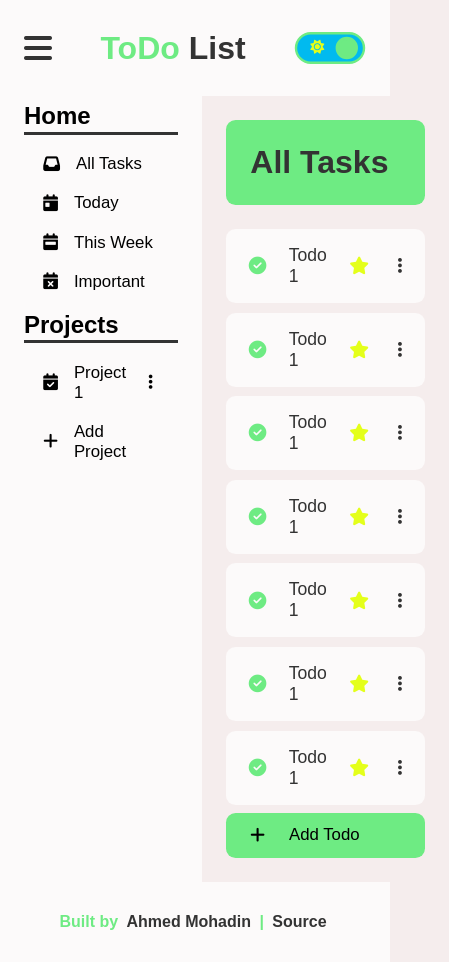
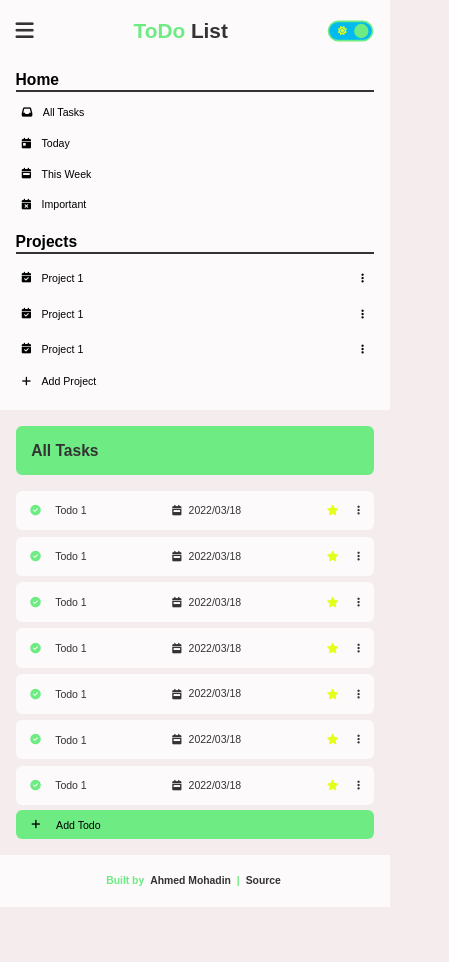
Before and after one commit to Ahmed-Mohadin/todo-list, a website built with webpack: page dist/index.html in a window 390 px wide. Shown: the whole page, 449 px wide, since content can reach past the window. After the commit the page ends 907 px from the top, so only its background shows below. Built offline with nearby package versions, Linux system fonts and the light colour scheme.

Commit message:
Added media queries

```diff
--- a/dist/index.html
+++ b/dist/index.html
@@ -32,23 +32,51 @@
 
             <article class="default-project">
                 <h2>Home</h2>
-                <button class="btn all-task"><i class="fa-solid fa-inbox"></i> All Tasks</button>
-                <button class="btn today"><i class="fa-solid fa-calendar-day"></i> Today</button>
-                <button class="btn this-week"><i class="fa-solid fa-calendar-week"></i> This Week</button>
-                <button class="btn important"><i class="fa-solid fa-calendar-xmark"></i> Important</button>
+                <ul class="home-project">
+                    <li class="all-task">
+                        <i class="fa-solid fa-inbox"></i>
+                        All Tasks
+                    </li>
+                    <li class="today">
+                        <i class="fa-solid fa-calendar-day"></i>
+                        Today
+                    </li>
+                    <li class="this-week">
+                        <i class="fa-solid fa-calendar-week"></i>
+                        This Week
+                    </li>
+                    <li class="important">
+                        <i class="fa-solid fa-calendar-xmark"></i>
+                        Important
+                    </li>
+                </ul>
             </article>
 
             <article class="user-project">
                 <h2>Projects</h2>
-                <div class="projects">
-                    <button class="btn">
-                        <span class="btn-text">
+                <ul class="projects">
+                    <li class="project-item">
+                        <span class="project-text">
                             <i class="fa-solid fa-calendar-check"></i>
                             <span>Project 1</span>
                         </span>
                         <i class="fa-solid fa-ellipsis-vertical"></i>
-                    </button>
-                </div>
+                    </li>
+                    <li class="project-item">
+                        <span class="project-text">
+                            <i class="fa-solid fa-calendar-check"></i>
+                            <span>Project 1</span>
+                        </span>
+                        <i class="fa-solid fa-ellipsis-vertical"></i>
+                    </li>
+                    <li class="project-item">
+                        <span class="project-text">
+                            <i class="fa-solid fa-calendar-check"></i>
+                            <span>Project 1</span>
+                        </span>
+                        <i class="fa-solid fa-ellipsis-vertical"></i>
+                    </li>
+                </ul>
                 <button class="btn add-project"><i class="fa-solid fa-plus"></i> Add Project</button>
             </article>
 
@@ -63,15 +91,9 @@
                             <i class="fa-solid fa-circle-check todo-check"></i>
                             <span>Todo 1</span>
                         </div>
-                        <div class="todo-icon">
-                            <i class="fa-solid fa-star todo-star"></i>
-                            <i class="fa-solid fa-ellipsis-vertical"></i>
-                        </div>
-                    </li>
-                    <li class="todo">
-                        <div class="todo-text">
-                            <i class="fa-solid fa-circle-check todo-check"></i>
-                            <span>Todo 1</span>
+                        <div class="todo-date">
+                            <i class="fa-solid fa-calendar-week"></i>
+                            <span>2022/03/18</span>
                         </div>
                         <div class="todo-icon">
                             <i class="fa-solid fa-star todo-star"></i>
@@ -83,15 +105,9 @@
                             <i class="fa-solid fa-circle-check todo-check"></i>
                             <span>Todo 1</span>
                         </div>
-                        <div class="todo-icon">
-                            <i class="fa-solid fa-star todo-star"></i>
-                            <i class="fa-solid fa-ellipsis-vertical"></i>
-                        </div>
-                    </li>
-                    <li class="todo">
-                        <div class="todo-text">
-                            <i class="fa-solid fa-circle-check todo-check"></i>
-                            <span>Todo 1</span>
+                        <div class="todo-date">
+                            <i class="fa-solid fa-calendar-week"></i>
+                            <span>2022/03/18</span>
                         </div>
                         <div class="todo-icon">
                             <i class="fa-solid fa-star todo-star"></i>
@@ -103,6 +119,10 @@
                             <i class="fa-solid fa-circle-check todo-check"></i>
                             <span>Todo 1</span>
                         </div>
+                        <div class="todo-date">
+                            <i class="fa-solid fa-calendar-week"></i>
+                            <span>2022/03/18</span>
+                        </div>
                         <div class="todo-icon">
                             <i class="fa-solid fa-star todo-star"></i>
                             <i class="fa-solid fa-ellipsis-vertical"></i>
@@ -113,6 +133,10 @@
                             <i class="fa-solid fa-circle-check todo-check"></i>
                             <span>Todo 1</span>
                         </div>
+                        <div class="todo-date">
+                            <i class="fa-solid fa-calendar-week"></i>
+                            <span>2022/03/18</span>
+                        </div>
                         <div class="todo-icon">
                             <i class="fa-solid fa-star todo-star"></i>
                             <i class="fa-solid fa-ellipsis-vertical"></i>
@@ -122,6 +146,38 @@
                         <div class="todo-text">
                             <i class="fa-solid fa-circle-check todo-check"></i>
                             <span>Todo 1</span>
+                        </div>
+                        <div class="todo-date">
+                            <i class="fa-solid fa-calendar-week"></i>
+                            <span>2022/03/18</span>
+                        </div>
+                        <div class="todo-icon">
+                            <i class="fa-solid fa-star todo-star"></i>
+                            <i class="fa-solid fa-ellipsis-vertical"></i>
+                        </div>
+                    </li>
+                    <li class="todo">
+                        <div class="todo-text">
+                            <i class="fa-solid fa-circle-check todo-check"></i>
+                            <span>Todo 1</span>
+                        </div>
+                        <div class="todo-date">
+                            <i class="fa-solid fa-calendar-week"></i>
+                            <span>2022/03/18</span>
+                        </div>
+                        <div class="todo-icon">
+                            <i class="fa-solid fa-star todo-star"></i>
+                            <i class="fa-solid fa-ellipsis-vertical"></i>
+                        </div>
+                    </li>
+                    <li class="todo">
+                        <div class="todo-text">
+                            <i class="fa-solid fa-circle-check todo-check"></i>
+                            <span>Todo 1</span>
+                        </div>
+                        <div class="todo-date">
+                            <i class="fa-solid fa-calendar-week"></i>
+                            <span>2022/03/18</span>
                         </div>
                         <div class="todo-icon">
                             <i class="fa-solid fa-star todo-star"></i>
@@ -141,7 +197,7 @@
                     <i class="fa-solid fa-calendar-check"></i>
                     <label for="project-name">Project name</label>
                 </div>
-                <input type="text" name="project-name" id="project-name">
+                <input type="text" name="project-name" id="project-name" required maxlength="20">
                 <div class="form-btn">
                     <button type="submit">Add</button>
                     <button type="button">Cancel</button>
@@ -153,7 +209,7 @@
                     <i class="fa-solid fa-circle-check"></i>
                     <label for="todo-name">What to do?</label>
                 </div>
-                <input type="text" name="todo-name" id="todo-name">
+                <input type="text" name="todo-name" id="todo-name" required maxlength="20">
 
                 <div class="form-input todo-date">
                     <div>
@@ -166,7 +222,7 @@
                 <div class="form-input todo-important">
                     <div>
                         <i class="fa fa-calendar-xmark"></i>
-                        <label for="todo-important">Important</label>
+                        <label for="todo-important">Is task important?</label>
                     </div>
                     <input type="checkbox" name="todo-important" id="todo-important">
                 </div>
--- a/dist/styles/style.css
+++ b/dist/styles/style.css
@@ -14,6 +14,7 @@
     margin: 0;
     padding: 0;
     box-sizing: border-box;
+    -webkit-tap-highlight-color: transparent;
 }
 html{
     font-family: 'Permanent Marker', cursive;
@@ -76,6 +77,10 @@ header .theme input[type="checkbox"]{
     opacity: 0;
     position: absolute;
 }
+header .theme input[type="checkbox"]:focus{
+    outline: none;
+    border: none;
+}
 header .theme .fa-sun{
     transform: scale(1.1);
     color: var(--lightYellow);
@@ -117,18 +122,24 @@ main h2{
     border-bottom: solid 0.2rem var(--darkGray);
     margin-bottom: 0.4rem;
 }
-main .btn{
+main .btn, main ul li{
     outline: none;
     background-color: transparent;
     border: none;
     text-align: left;
     padding: 0.4rem 1.2rem;
     border-radius: var(--defaultRadius);
-    font-size: 1.05em;
+    font-size: 1.02em;
 }
-main .btn:hover{
+main .btn:hover, main ul li:hover{
     background-color: var(--lightGray);
     cursor: pointer;
+    box-shadow: var(--lightDarkGray) 0.2rem 0.2rem 0.2rem;
+}
+main ul{
+    list-style: none;
+    display: flex;
+    flex-direction: column;
 }
 
 /* section */
@@ -136,6 +147,7 @@ main .btn:hover{
 .project-collection{
     background-color: var(--white);
     flex: 1;
+    padding-bottom: 5rem;
 }
 .project-collection article{
     display: flex;
@@ -143,51 +155,61 @@ main .btn:hover{
     padding: 0.4rem 1.5rem;
     gap: 0.4rem;
 }
-.project-collection article .btn{
+.project-collection .default-project ul{
+    gap: 0.6rem;
+}
+.project-collection .default-project ul li{
     display: flex;
     justify-content: flex-start;
     align-items: center;
     gap: 1rem;
+    padding: 0.6rem;
 }
-.project-collection .user-project .projects .btn .btn-text{
+.project-collection .user-project ul{
+    gap: 0.4rem;
+}
+.project-collection .user-project ul li{
     display: flex;
-    justify-content: flex-start;
+    justify-content: space-between;
     align-items: center;
     gap: 1rem;
+    padding: 0.6rem;
 }
-.project-collection .user-project .projects .btn{
+.project-collection .user-project ul li .project-text{
     display: flex;
-    justify-content: space-between;
-    width: 100%;
+    gap: 1rem;
 }
-.project-collection .user-project .projects .btn > i{
+.project-collection .user-project ul li > i{
     padding: 0.4rem;
     border-radius: var(--defaultRadius);
 }
-.project-collection .user-project .projects .btn > i:hover{
+.project-collection .user-project ul li > i:hover{
     cursor: pointer;
     background-color: var(--lightDarkGray);
+}
+.project-collection .user-project .btn{
+    display: flex;
+    align-items: center;
+    justify-content: flex-start;
+    gap: 1rem;
+    padding: 0.6rem;
 }
 
 /* .todo-list */
 .todo-list{
     flex: 3;
-}
-.todo-list article{
     padding: 1.5rem 1.5rem 5.5rem 1.5rem;
 }
 .todo-list article > h3{
-    font-size: 2em;
+    font-size: 1.5em;
     background-color: var(--lightGreen);
     color: var(--darkGray);
     padding: 1.5rem;
     border-radius: var(--defaultRadius);
 }
 .todo-list article ul{
-    list-style: none;
     margin-top: 1rem;
     padding: 0.5rem 0rem;
-    display: flex;
     flex-direction: column;
     gap: 0.6rem;
 }
@@ -196,22 +218,19 @@ main .btn:hover{
     display: flex;
     justify-content: space-between;
     align-items: center;
-    font-size: 1.1em;
+    font-size: 1.01em;
     gap: 1rem;
     border-radius: var(--defaultRadius);
     padding: 1rem;
     background-color: var(--white);
     color: var(--darkGray);
 }
-.todo-list article ul li:hover{
-    box-shadow: var(--lightDarkGray) 0.2rem 0.2rem 0.2rem;
-    cursor: pointer;
-}
 .todo-list article ul li i{
     padding: 0.4rem;
     border-radius: var(--defaultRadius);
 }
-.todo-list article ul li i:hover{
+.todo-list article ul li .todo-text i:hover,
+.todo-list article ul li .todo-icon i:hover{
     cursor: pointer;
     background-color: var(--lightGray);
 }
@@ -237,13 +256,9 @@ main .btn:hover{
     background-color: var(--lightGreen);
     width: 100%;
     display: flex;
-    justify-content: flex-start;
     align-items: center;
     gap: 1.5rem;
     padding: 0.8rem 1.5rem;
-}
-.todo-list article .btn:hover{
-    box-shadow: var(--lightDarkGray) 0.2rem 0.2rem 0.2rem;
 }
 
 /* aside */
@@ -259,7 +274,7 @@ aside{
 }
 aside form .form-project, aside form .form-todo{
     background-color: var(--lightGray);
-    font-size: 1.1em;
+    font-size: 1.01em;
     padding: 1.5rem;
     border-radius: var(--defaultRadius);
     display: flex;
@@ -270,7 +285,7 @@ aside form .form-project, aside form .form-todo{
 aside form input{
     outline: none;
     border: solid 0.1rem var(--darkGray);
-    font-size: 1.05em;
+    font-size: 1.01em;
     padding: 0.2rem 0.4rem;
     border-radius: var(--defaultRadius);
 }
@@ -338,3 +353,21 @@ footer a:hover{
     color: var(--lightGreen);
     border-bottom-color: var(--lightGreen);
 }
+
+/* media queries */
+@media(max-width: 900px){
+    .project-collection{
+        padding-bottom: 0.8rem;
+    }
+    .project-collection article{
+        padding: 0.8rem 1.5rem;
+    }
+    main{
+        flex-direction: column;
+    }
+}
+@media(max-width: 430px){
+    :root{
+        font-size: 0.65em;
+    }
+}
```
